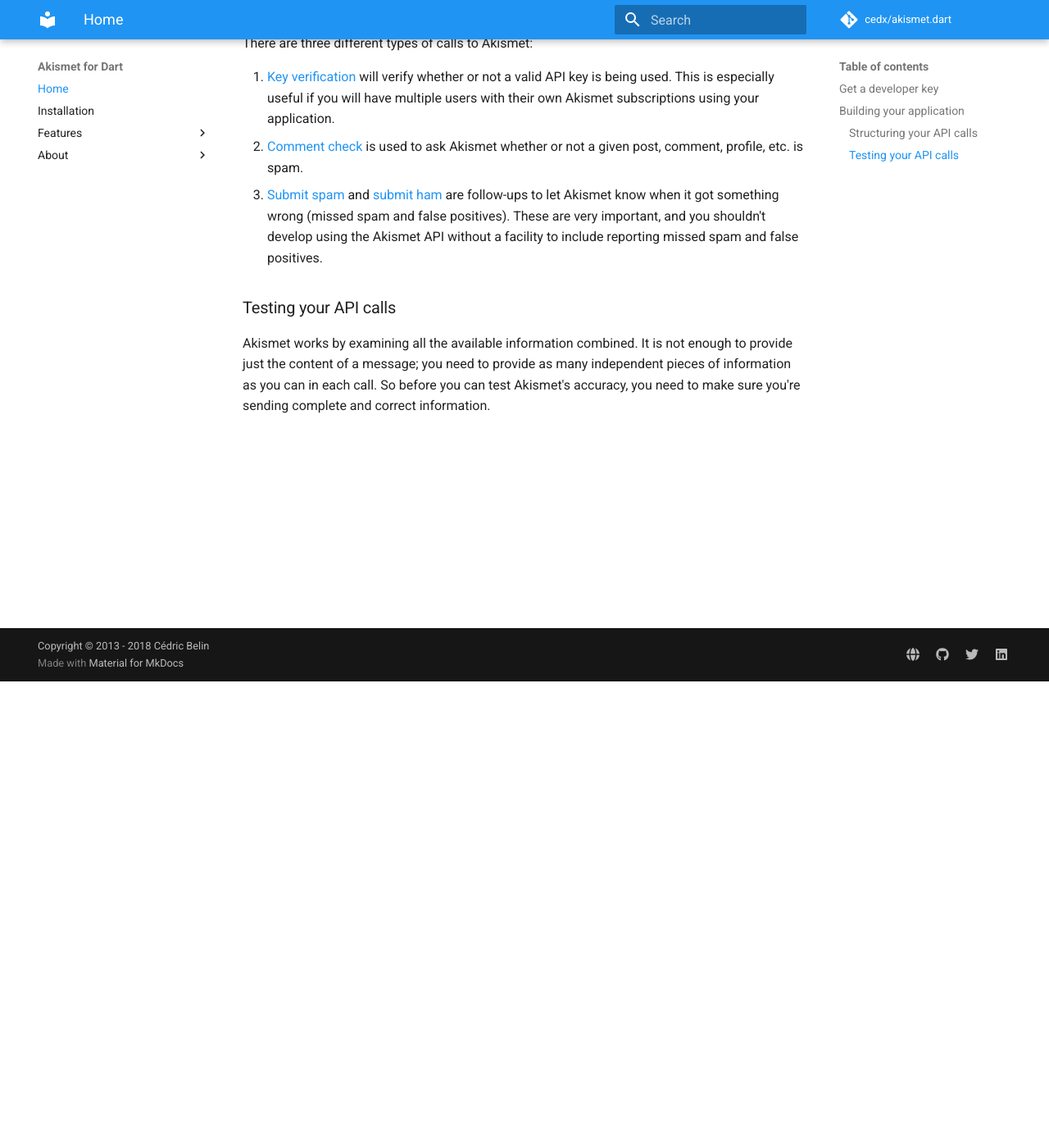
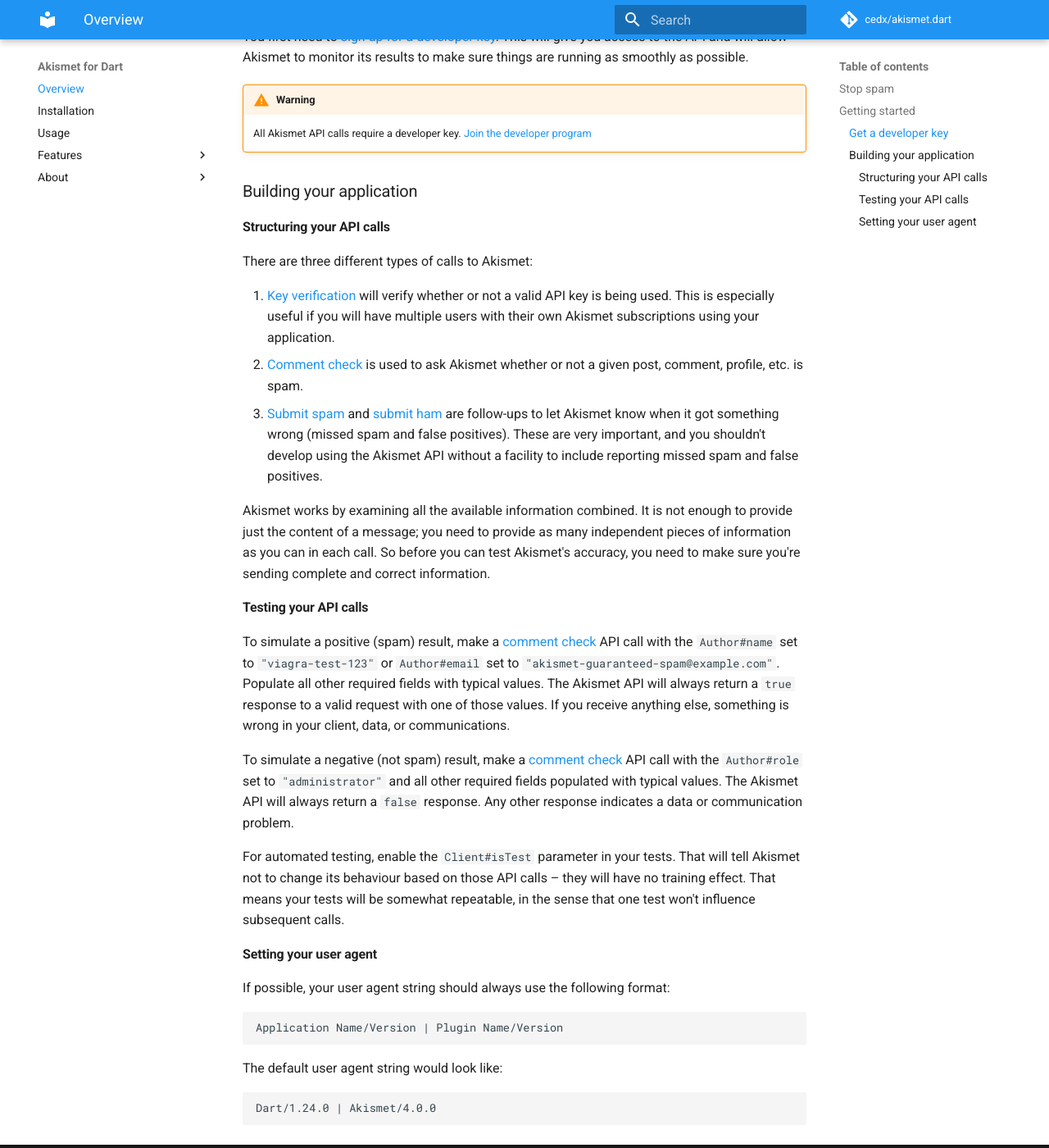
Before and after one commit to madcitymultimedia/akismet.dart, an MkDocs documentation site: the page built from doc/index.md, in a window 1280 px wide and 1400 px high, scrolled down 569 px. Shown: the whole window at 82% size. Built offline with MkDocs 1.6.1 and Material for MkDocs 9.7.7, drawn with Linux system fonts in a browser that asks for light colours; comment, search, counter and statistics services are not loaded; old or Windows-style settings are respelled for this version of MkDocs; some of the changed text lies outside the part shown.

Commit message:
Added the Akismet logo

````diff
--- a/doc/features/submit-spam.md
+++ /dev/null
@@ -1,13 +0,0 @@
-path: blob/master
-source: lib/src/http/client.dart
-
-# Submit spam
-This call is for submitting comments that weren't marked as spam but should have been.
-
-It is very important that the values you submit with this call match those of your [comment check](comment-check.md) calls as closely as possible. In order to learn from its mistakes, Akismet needs to match your missed spam and false positive reports to the original [comment check](comment-check.md) API calls made when the content was first posted. While it is normal for less information to be available for [submit spam](submit-spam.md) and [submit ham](submit-ham.md) calls (most comment systems and forums will not store all metadata), you should ensure that the values that you do send match those of the original content.
-
-```dart
-Future Client.submitSpam(Comment comment)
-```
-
-## Example
--- /dev/null
+++ b/doc/features/submit_spam.md
@@ -0,0 +1,13 @@
+path: blob/master/lib
+source: src/http/client.dart
+
+# Submit spam
+This call is for submitting comments that weren't marked as spam but should have been.
+
+It is very important that the values you submit with this call match those of your [comment check](comment_check.md) calls as closely as possible. In order to learn from its mistakes, Akismet needs to match your missed spam and false positive reports to the original [comment check](comment_check.md) API calls made when the content was first posted. While it is normal for less information to be available for [submit spam](submit_spam.md) and [submit ham](submit_ham.md) calls (most comment systems and forums will not store all metadata), you should ensure that the values that you do send match those of the original content.
+
+```dart
+Future Client#submitSpam(Comment comment)
+```
+
+## Example
--- a/doc/index.md
+++ b/doc/index.md
@@ -1,22 +1,49 @@
 # Akismet <small>for Dart</small>
-Use [Akismet](https://akismet.com)'s powerful spam detection within your [Dart](https://www.dartlang.org) applications.
+![Runtime](https://img.shields.io/badge/dart-%3E%3D1.24-brightgreen.svg) ![Release](https://img.shields.io/pub/v/akismet.svg) ![License](https://img.shields.io/badge/license-MIT-blue.svg) ![Coverage](https://coveralls.io/repos/github/cedx/akismet.dart/badge.svg) ![Build](https://travis-ci.org/cedx/akismet.dart.svg)
 
-## Get a developer key
+## Stop spam
+![Akismet](img/akismet.png)
+
+Used by millions of websites, [Akismet](https://akismet.com) filters out hundreds of millions of spam comments from the Web every day.
+Add Akismet to your [Dart](https://www.dartlang.org) applications so you don't have to worry about spam again.
+
+## Getting started
+
+### Get a developer key
 You first need to [sign up for a developer key](https://akismet.com/signup/?connect=yes&plan=developer).
 This will give you access to the API and will allow Akismet to monitor its results to make sure things are running as smoothly as possible.
 
-!!! warning "Get a developer key"
-    You first need to [sign up for a developer key](https://akismet.com/signup/?connect=yes&plan=developer).
-    This will give you access to the API and will allow Akismet to monitor its results to make sure things are running as smoothly as possible.
+!!! warning
+    All Akismet API calls require a developer key.
+    [Join the developer program](https://akismet.com/signup/?connect=yes&plan=developer)
 
-## Building your application
+### Building your application
 
-### Structuring your API calls
+#### Structuring your API calls
 There are three different types of calls to Akismet:
 
-1. [Key verification](features/key-verification.md) will verify whether or not a valid API key is being used. This is especially useful if you will have multiple users with their own Akismet subscriptions using your application.
-2. [Comment check](features/comment-check.md) is used to ask Akismet whether or not a given post, comment, profile, etc. is spam.
-3. [Submit spam](features/submit-spam.md) and [submit ham](features/submit-ham.md) are follow-ups to let Akismet know when it got something wrong (missed spam and false positives). These are very important, and you shouldn't develop using the Akismet API without a facility to include reporting missed spam and false positives.
+1. [Key verification](features/key_verification.md) will verify whether or not a valid API key is being used. This is especially useful if you will have multiple users with their own Akismet subscriptions using your application.
+2. [Comment check](features/comment_check.md) is used to ask Akismet whether or not a given post, comment, profile, etc. is spam.
+3. [Submit spam](features/submit_spam.md) and [submit ham](features/submit_ham.md) are follow-ups to let Akismet know when it got something wrong (missed spam and false positives). These are very important, and you shouldn't develop using the Akismet API without a facility to include reporting missed spam and false positives.
 
-### Testing your API calls
 Akismet works by examining all the available information combined. It is not enough to provide just the content of a message; you need to provide as many independent pieces of information as you can in each call. So before you can test Akismet's accuracy, you need to make sure you're sending complete and correct information.
+
+#### Testing your API calls
+To simulate a positive (spam) result, make a [comment check](features/comment_check.md) API call with the `Author#name` set to `"viagra-test-123"` or `Author#email` set to `"akismet-guaranteed-spam@example.com"`. Populate all other required fields with typical values. The Akismet API will always return a `true` response to a valid request with one of those values. If you receive anything else, something is wrong in your client, data, or communications.
+
+To simulate a negative (not spam) result, make a [comment check](features/comment_check.md) API call with the `Author#role` set to `"administrator"` and all other required fields populated with typical values. The Akismet API will always return a `false` response. Any other response indicates a data or communication problem.
+
+For automated testing, enable the `Client#isTest` parameter in your tests. That will tell Akismet not to change its behaviour based on those API calls – they will have no training effect. That means your tests will be somewhat repeatable, in the sense that one test won't influence subsequent calls.
+
+#### Setting your user agent
+If possible, your user agent string should always use the following format:
+
+```
+Application Name/Version | Plugin Name/Version
+```
+
+The default user agent string would look like:
+
+```
+Dart/1.24.0 | Akismet/4.0.0
+```
--- a/mkdocs.yml
+++ b/mkdocs.yml
@@ -28,17 +28,18 @@
 - meta
 
 pages:
-- Home: index.md
+- Overview: index.md
 - Installation: installation.md
+- Usage: usage.md
 - Features:
-  - Key verification: features/key-verification.md
-  - Comment check: features/comment-check.md
-  - Submit spam: features/submit-spam.md
-  - Submit ham: features/submit-ham.md
+  - Key verification: features/key_verification.md
+  - Comment check: features/comment_check.md
+  - Submit spam: features/submit_spam.md
+  - Submit ham: features/submit_ham.md
 - About:
   - Changelog: about/changelog.md
   - License: about/license.md
-  - See also: see-also.md
+  - See also: about/see_also.md
 
 theme:
   name: material
````
Also changed, not shown: README.md (+14 -9 lines), doc/about/see_also.md (added, +14 -0 lines), doc/features/comment_check.md (renamed from doc/features/comment-check.md, +4 -4 lines), doc/features/key_verification.md (renamed from doc/features/key-verification.md, +5 -5 lines), doc/features/submit-ham.md (deleted, +0 -13 lines), doc/features/submit_ham.md (added, +13 -0 lines), doc/installation.md (+5 -3 lines), doc/see-also.md (deleted, +0 -13 lines), doc/usage.md (added, +22 -0 lines), doc/img/akismet.png (added), 4 other files.
